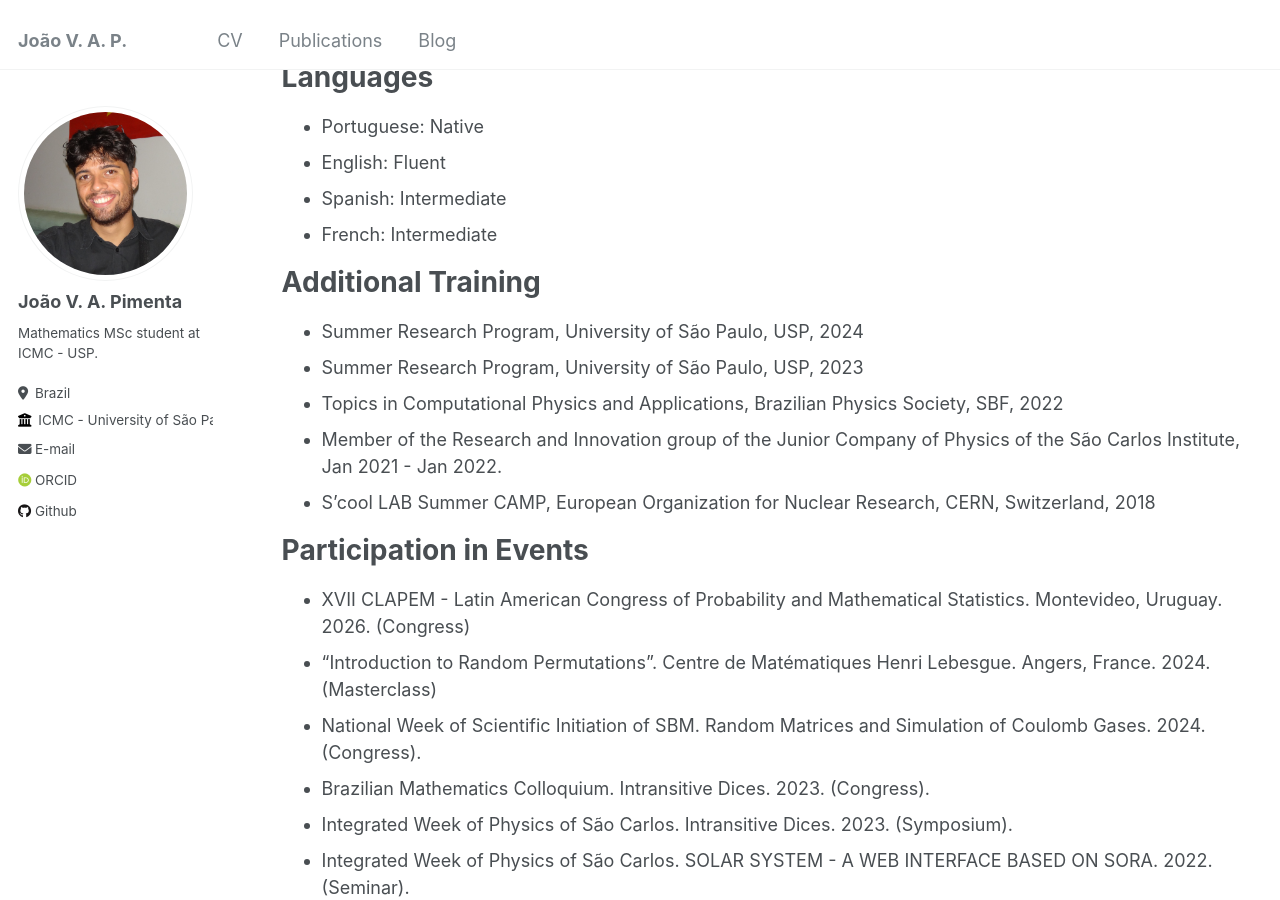
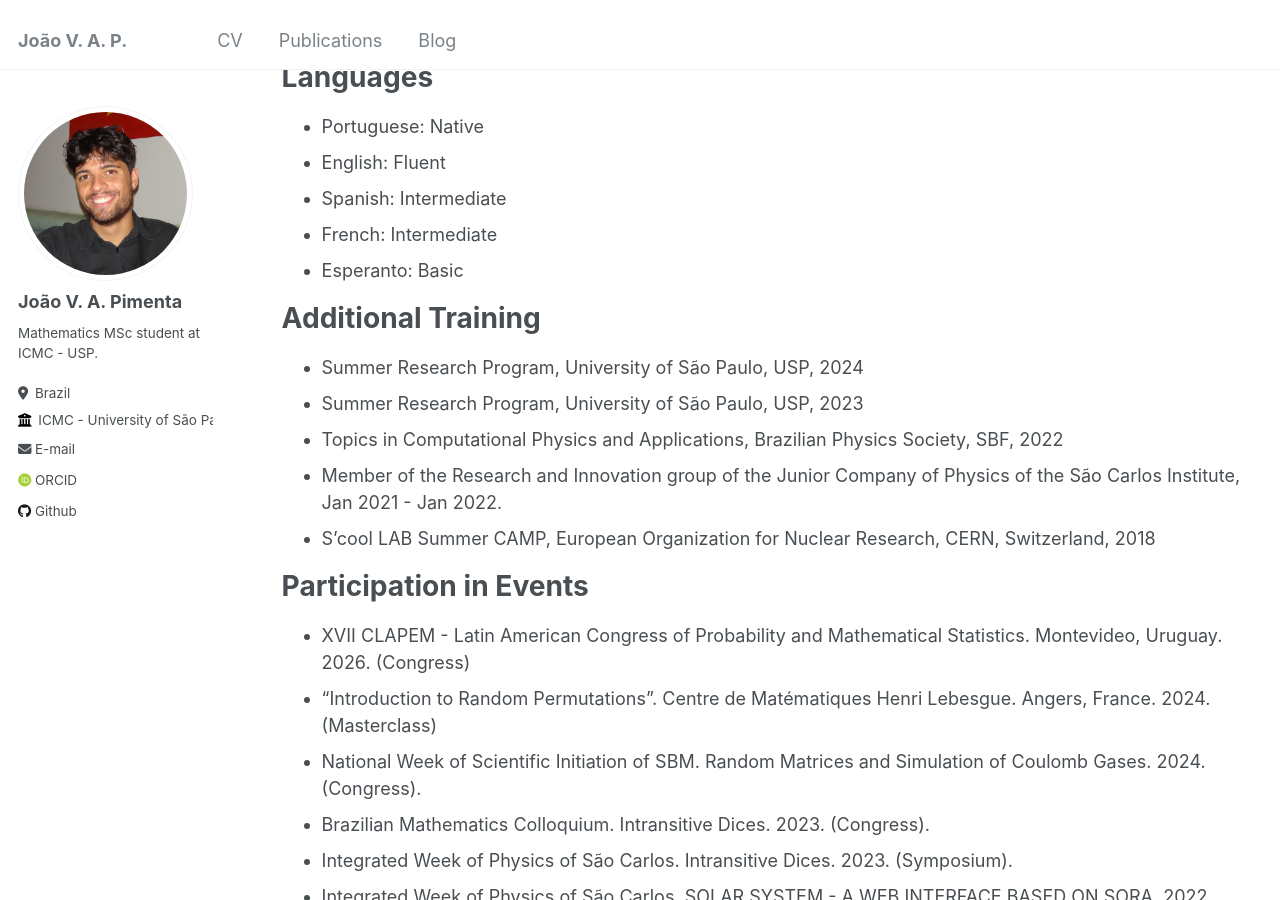
Before and after one commit to Joao-vap/Joao-vap.github.io, a Jekyll site: the page built from _pages/cv.md, in a window 1280 px wide and 900 px high, scrolled down 1500 px. Built offline with Jekyll 4.4.1, drawn with Linux system fonts in a browser that asks for light colours; some web fonts are replaced.

Commit message:
Esperanto

```diff
--- a/_pages/cv.md
+++ b/_pages/cv.md
@@ -53,6 +53,7 @@ Languages
 * English: Fluent
 * Spanish: Intermediate
 * French: Intermediate
+* Esperanto: Basic
 
 Additional Training
 ======
```
